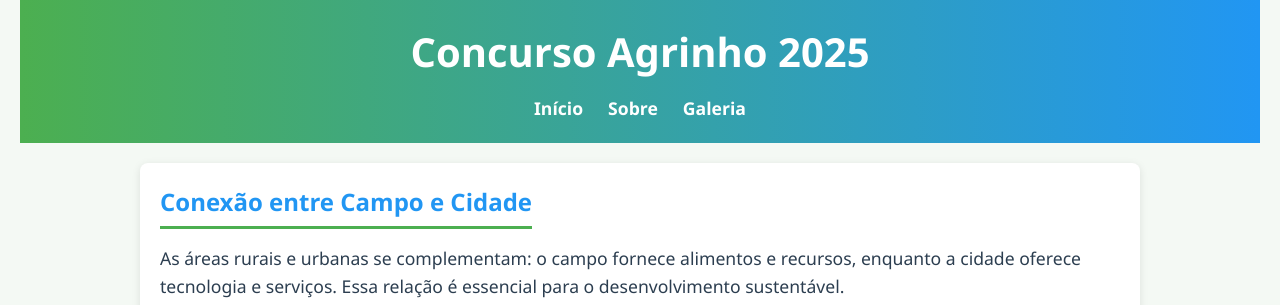
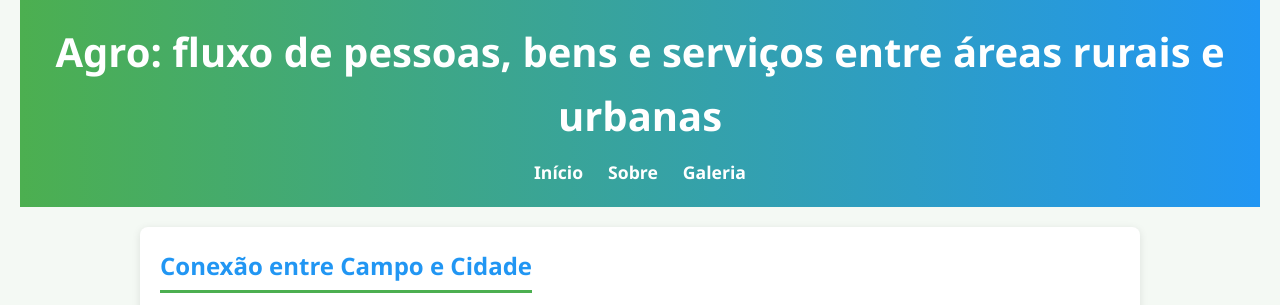
Before and after one commit to rafalzbn/agrinho-2025, a plain HTML site: page index.html in a window 1280 px wide. Shown: the top 305 px of the page. Drawn offline with Linux system fonts and the light colour scheme.

Commit message:
titulo alterado

```diff
--- a/index.html
+++ b/index.html
@@ -8,7 +8,7 @@
 </head>
 <body>
   <header>
-    <h1>Concurso Agrinho 2025</h1>
+    <h1>Agro: fluxo de pessoas, bens e serviços entre áreas rurais e urbanas</h1>
     <nav>
       <ul>
         <li><a href="index.html">Início</a></li>
```
